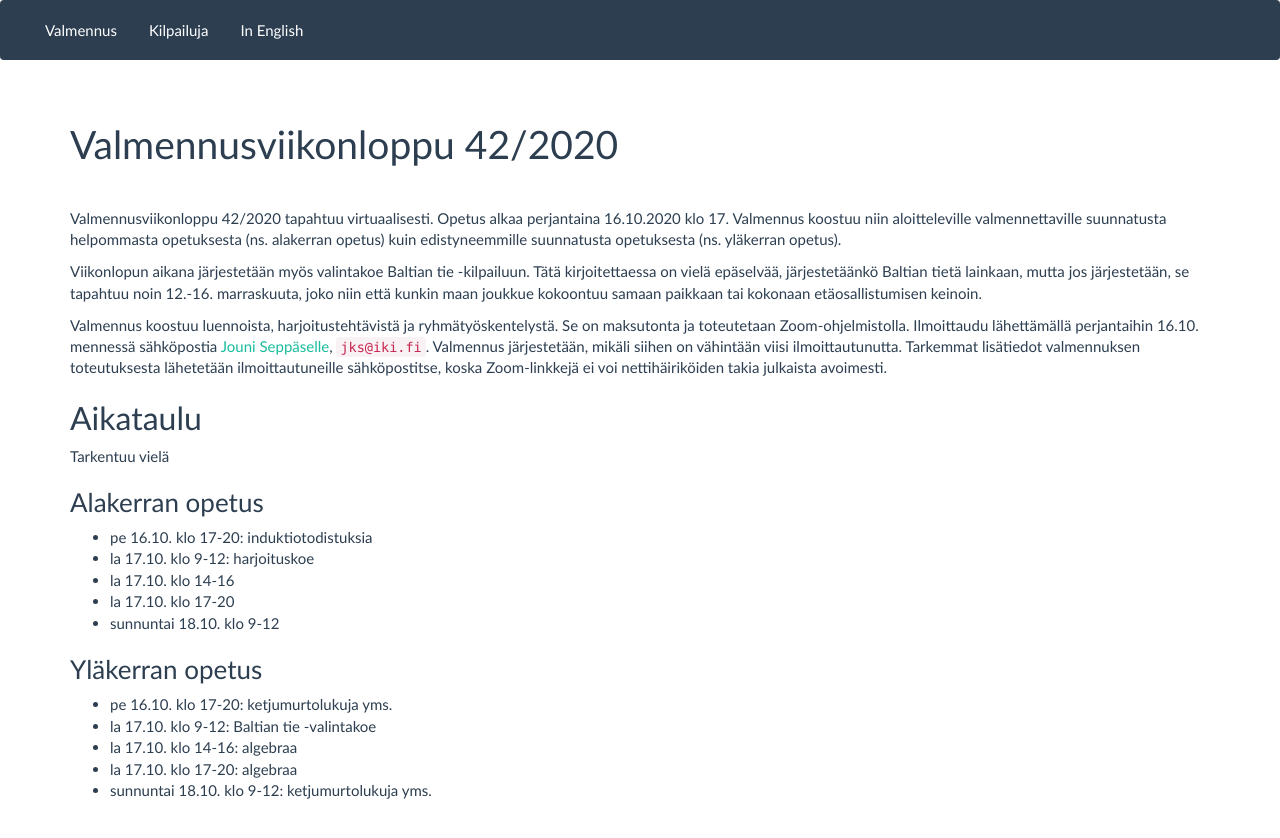
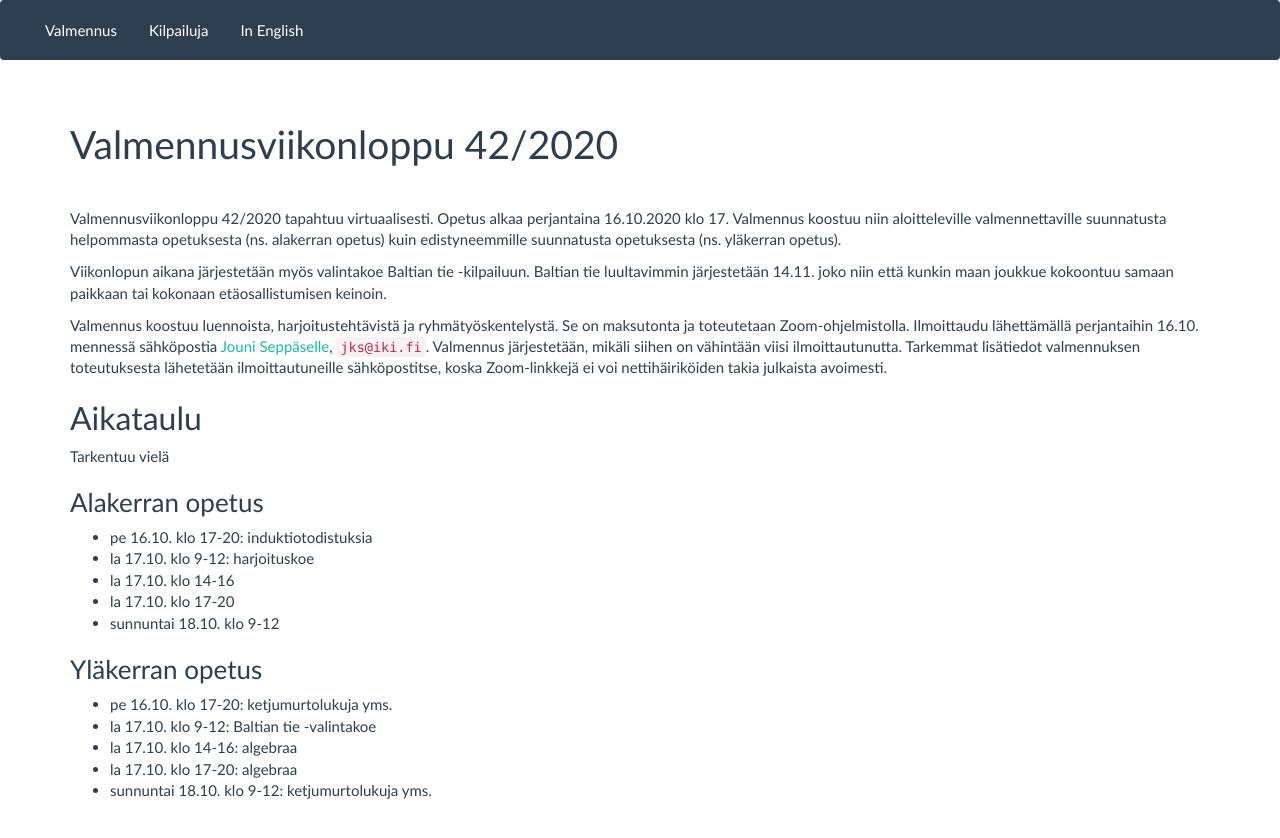
Before and after one commit to matematiikkakilpailut/matematiikkakilpailut.github.io, a Jekyll site: the page built from aikataulu/2020W42/index.md, in a window 1280 px wide. Shown: the top 838 px of the page. Built offline with Jekyll 4.4.1, drawn with Linux system fonts in a browser that asks for light colours.

Commit message:
Maininta Baltian tiestä

```diff
--- a/aikataulu/2020W42/index.md
+++ b/aikataulu/2020W42/index.md
@@ -47,8 +47,7 @@ suunnatusta helpommasta opetuksesta (ns. alakerran opetus)
 kuin edistyneemmille suunnatusta opetuksesta (ns. yläkerran opetus).
 
 Viikonlopun aikana järjestetään myös valintakoe Baltian tie -kilpailuun.
-Tätä kirjoitettaessa on vielä epäselvää, järjestetäänkö Baltian tietä
-lainkaan, mutta jos järjestetään, se tapahtuu noin 12.-16. marraskuuta,
+Baltian tie luultavimmin järjestetään 14.11.
 joko niin että kunkin maan joukkue kokoontuu samaan paikkaan tai
 kokonaan etäosallistumisen keinoin.
 
```
